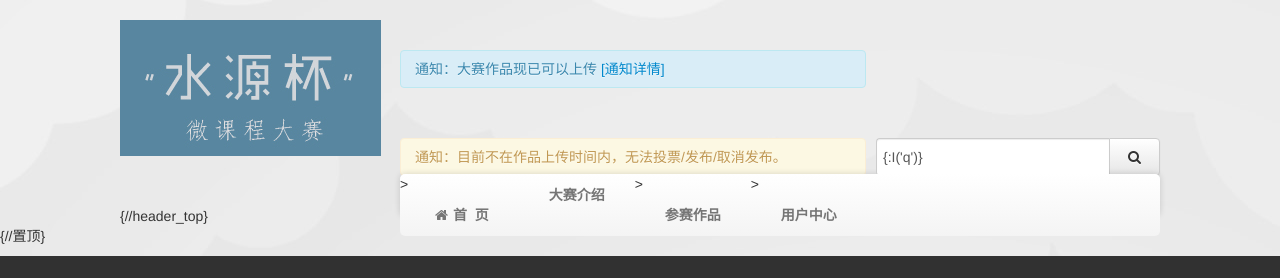
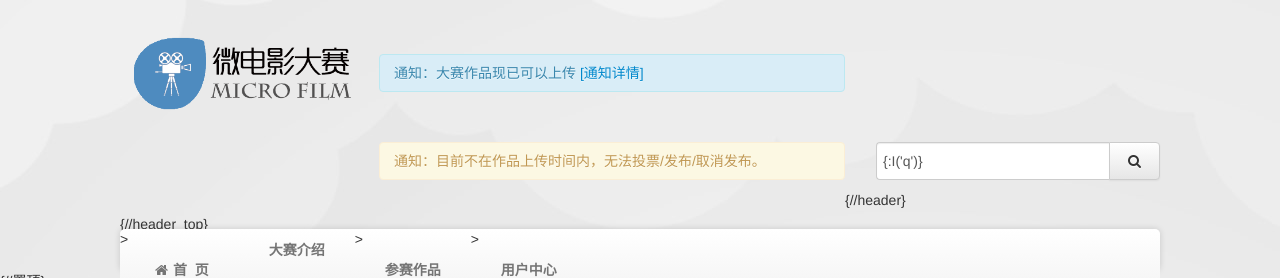
Before and after one commit to filow/microfilm, a PHP site: page /DbName/App/Modules/Index/Tpl/Common/base.html in a window 1280 px wide. Shown: the top 278 px of the page. Run offline with PHP 8.4, Linux system fonts and the light colour scheme.

Commit message:
LOGO修改

```diff
--- a/App/Conf/config.php
+++ b/App/Conf/config.php
@@ -11,7 +11,7 @@
     "DB_HOST" 			=> "127.0.0.1",
     "DB_NAME" 			=> "microfilm",
     "DB_USER" 			=> "root",
-    "DB_PWD" 			=> "root",
+    // "DB_PWD" 			=> "root",
     "DB_PORT"			=> "3306",
     "DB_PREFIX" 		=> "mf_",
 
--- a/App/Modules/Index/Tpl/Common/base.html
+++ b/App/Modules/Index/Tpl/Common/base.html
@@ -16,7 +16,7 @@
 <div class="container">
     <div class="header">
         <div class="header_top">
-            <img src="__PUBLIC__/index/img/logo.jpg" alt="大学生微电影大赛logo">
+            <img src="__PUBLIC__/index/img/logo.png" alt="大学生微电影大赛logo">
             <if condition="can_upload()">
                 <div class="notification alert alert-info">通知：大赛作品现已可以上传 <a href="/passage/1.html">[通知详情]</a></div>
             <else />
--- a/Public/index/css/common.css
+++ b/Public/index/css/common.css
@@ -28,10 +28,11 @@
   width: 415px;
 }
 .header_top {
-  margin: 10px 0;
+  margin: 14px 0;
 }
 .header_top img {
   float: left;
+  width: 240px;
 }
 #ie7_margin {
   height: 20px;
@@ -65,7 +66,7 @@
 }
 /******* 导航条 *******/
 .header_nav {
-  width: 760px;
+  width: 1040px;
   height: 42px;
   -webkit-box-shadow: 0px 0px 6px rgba(0, 0, 0, 0.15);
   -moz-box-shadow: 0px 0px 6px rgba(0, 0, 0, 0.15);
@@ -74,8 +75,7 @@
   -moz-border-radius: 5px;
   border-radius: 5px;
   float: left;
-  margin-left: 280px;
-  margin-top: -52px;
+  margin-top: -5px;
 }
 .header_nav ul {
   width: 100%;
--- a/Public/index/css/common.less
+++ b/Public/index/css/common.less
@@ -32,9 +32,10 @@
 }
 // 顶部（不包含导航）
 .header_top{
-	margin: 10px 0;
+	margin: 14px 0;
 	img{
 		float: left;
+		width: 240px;
 	}
 }
 #ie7_margin{
@@ -68,12 +69,11 @@
 
 /******* 导航条 *******/
 .header_nav {
-	.size(42px,760px);
+	.size(42px,1040px);
 	.box-shadow(0px 0px 6px rgba(0,0,0,0.15));
 	.border-radius(5px);
 	float: left;
-	margin-left: 280px;
-	margin-top: -52px;
+	margin-top: -5px;
 	ul {
 		width: 100%;
 		#gradient > .vertical(#fff,#f4f4f4);
```
Also changed, not shown: Public/backyard/img/logo.png, Public/index/img/logo.jpg (deleted), Public/index/img/logo.png.
